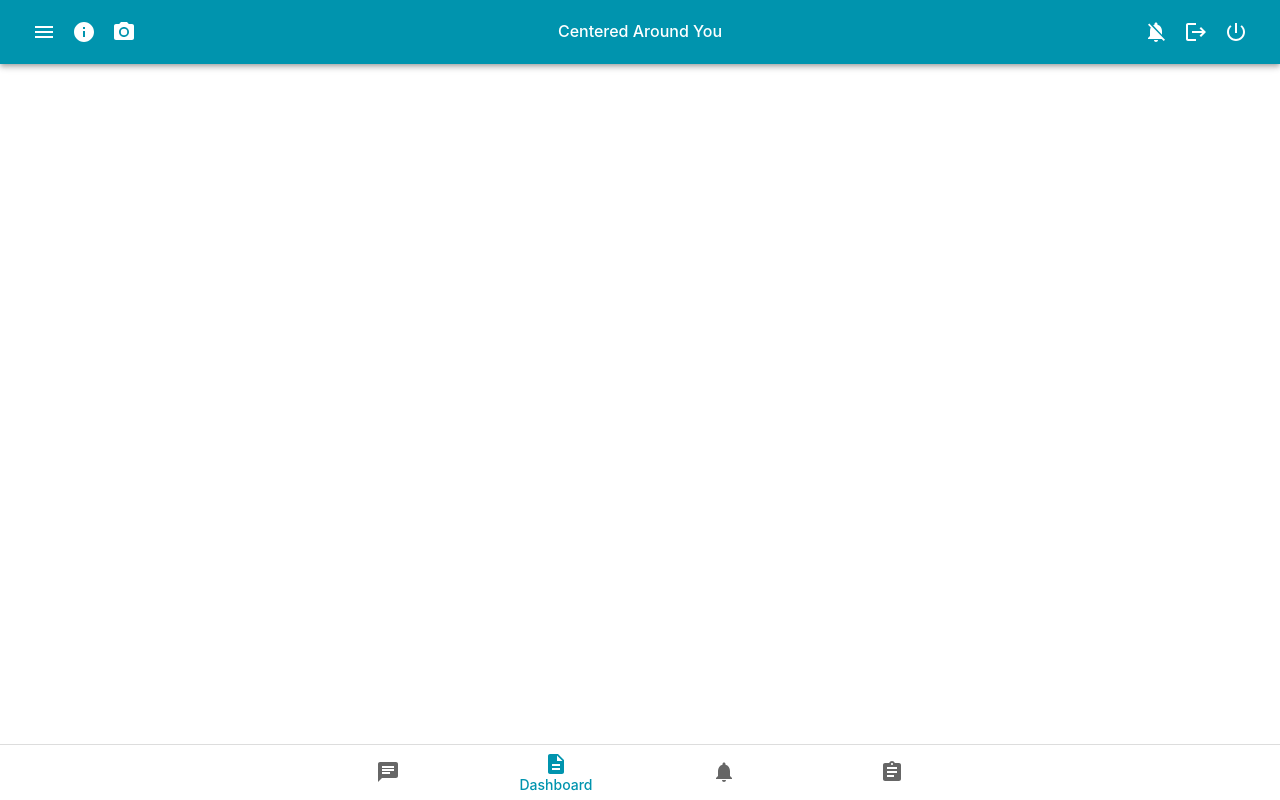
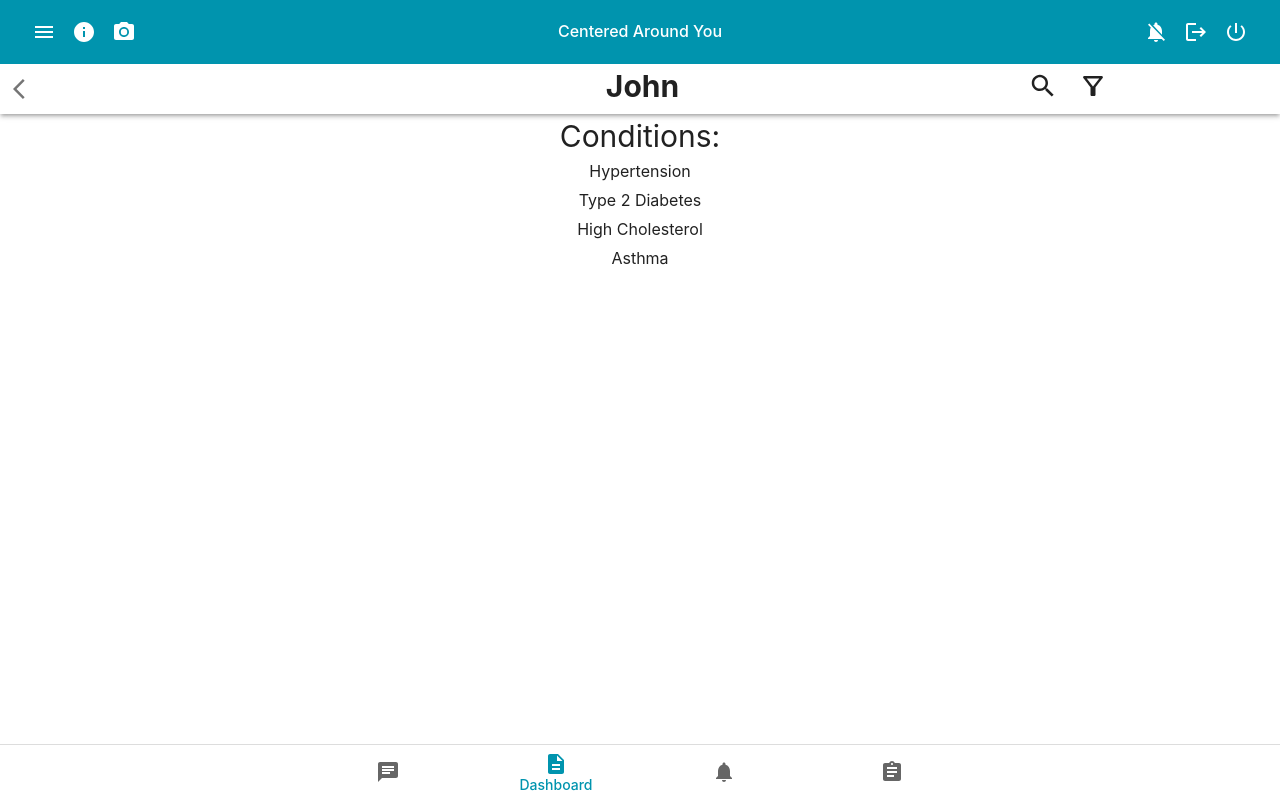
Before and after one commit to KevChen2003/BheemSense, a React (Vite) app in the folder app/: page /patient/1/info/conditions in a window 1280 px wide. Built offline with nearby package versions, Linux system fonts and the light colour scheme.

Commit message:
done basic allergies and conditions page from patient info

```diff
--- a/app/public/data/data.json
+++ b/app/public/data/data.json
@@ -6,9 +6,9 @@
             "sex": "Male",
             "DOB": "1956-03-21",
             "ethnicity": "Caucasian",
-            "allergies": ["Penicillin"],
-            "conditions": ["Hypertension", "Type 2 Diabetes"],
-            "pressureInjuryRisk": "Moderate",
+            "allergies": ["Penicillin", "Peanuts", "Dairy", "Shellfish"],
+            "conditions": ["Hypertension", "Type 2 Diabetes", "High Cholesterol", "Asthma"],
+            "pressureInjuryRisk": "Low",
             "treatmentPlan": "",
             "notes": "",
             "nextTurn": 120,
--- a/app/src/App.jsx
+++ b/app/src/App.jsx
@@ -11,6 +11,8 @@ import Dashboard from './pages/Dashboard';
 import Tasks from './pages/Tasks';
 import PatientPage from './pages/PatientPage';
 import PatientInfo from './pages/PatientInfo';
+import Allergies from './pages/Allergies';
+import Conditions from './pages/Conditions';
 
 function App() {
     useEffect(() => {
@@ -31,6 +33,8 @@ function App() {
                             <Route path="/tasks" element={<Tasks />} />
                             <Route path="/patient/:id" element={<PatientPage />} />
                             <Route path="/patient/:id/info" element={<PatientInfo />} />
+                            <Route path="/patient/:id/info/allergies" element={<Allergies />} />
+                            <Route path="/patient/:id/info/conditions" element={<Conditions />} />
                         </Routes>
                     </div>
 
--- /dev/null
+++ b/app/src/pages/Allergies.jsx
@@ -0,0 +1,52 @@
+import React from 'react';
+import { useState, useEffect } from 'react';
+import { useParams } from "react-router-dom";
+import PageTitle from '../components/PageTitle';
+import { Typography } from '@mui/material';
+
+
+function Allergies() {
+
+    const [data, setData] = useState("");
+
+    const { id } = useParams();
+
+    const patientID = parseInt(id, 10);
+
+    useEffect(() => {
+        fetch("/data/data.json")
+        .then((response) => {
+            if (!response.ok) {
+                console.log('error thrown');
+                throw new Error('Failed to fetch data');
+            }
+            return response.json();
+        })
+        .then((data) => {
+            setData(data);
+        })
+    }, []);
+
+    // Guard: while data is loading, show a loading message
+    if (!data || !data.patients || !data.patients[patientID - 1]) {
+        return <Typography variant="h6" sx={{ padding: 2 }}>Loading patient data...</Typography>;
+    }
+
+    const patient = data.patients[patientID - 1];
+
+    return (
+        <>
+            <PageTitle title={patient.name}/>
+            <Typography sx={{ fontSize: '30px' }}>Allergies:</Typography>
+            {patient.allergies.length === 0 ? (
+                <Typography>No allergies</Typography>
+            ) : (
+                patient.allergies.map((allergy, index) => (
+                    <Typography key={index} sx={{ marginBottom: '5px' }}>{allergy}</Typography>
+                ))
+            )}
+        </>
+    );
+};
+
+export default Allergies;
--- /dev/null
+++ b/app/src/pages/Conditions.jsx
@@ -0,0 +1,52 @@
+import React from 'react';
+import { useState, useEffect } from 'react';
+import { useParams } from "react-router-dom";
+import PageTitle from '../components/PageTitle';
+import { Typography } from '@mui/material';
+
+
+function Conditions() {
+
+    const [data, setData] = useState("");
+
+    const { id } = useParams();
+
+    const patientID = parseInt(id, 10);
+
+    useEffect(() => {
+        fetch("/data/data.json")
+        .then((response) => {
+            if (!response.ok) {
+                console.log('error thrown');
+                throw new Error('Failed to fetch data');
+            }
+            return response.json();
+        })
+        .then((data) => {
+            setData(data);
+        })
+    }, []);
+
+    // Guard: while data is loading, show a loading message
+    if (!data || !data.patients || !data.patients[patientID - 1]) {
+        return <Typography variant="h6" sx={{ padding: 2 }}>Loading patient data...</Typography>;
+    }
+
+    const patient = data.patients[patientID - 1];
+
+    return (
+        <>
+            <PageTitle title={patient.name}/>
+            <Typography sx={{ fontSize: '30px' }}>Conditions:</Typography>
+            {patient.conditions.length === 0 ? (
+                <Typography>No Conditions</Typography>
+            ) : (
+                patient.conditions.map((allergy, index) => (
+                    <Typography key={index} sx={{ marginBottom: '5px' }}>{allergy}</Typography>
+                ))
+            )}
+        </>
+    );
+};
+
+export default Conditions;
--- a/app/src/pages/PatientInfo.jsx
+++ b/app/src/pages/PatientInfo.jsx
@@ -85,6 +85,7 @@ function PatientInfo() {
                                     marginLeft: 'auto', // Push to right side of grid cell
                                     gap: '5px'
                                 }}
+                                onClick={() => {navigate(`/patient/${patientID}/info/allergies`)}}
                         >
                             <Typography sx={{color: '#9F9F9F'}}>{patient.allergies.length === 0 ? 'None' : 'View Allergies'}</Typography>
                             <ArrowForwardIos sx={{fontSize: '14px'}}/>
@@ -102,6 +103,7 @@ function PatientInfo() {
                                     marginLeft: 'auto', // Push to right side of grid cell
                                     gap: '5px'
                                 }}
+                                onClick={() => {navigate(`/patient/${patientID}/info/conditions`)}}
                         >
                             <Typography sx={{color: '#9F9F9F'}}>{patient.conditions.length === 0 ? 'None' : 'View Conditions'}</Typography>
                             <ArrowForwardIos sx={{fontSize: '14px'}}/>
--- a/app/src/pages/PatientPage.jsx
+++ b/app/src/pages/PatientPage.jsx
@@ -37,24 +37,6 @@ function PatientPage() {
     }
 
     const patient = data.patients[patientID - 1];
-
-    function getAge() {
-        const dob = new Date(patient.DOB);
-        const today = new Date();
-
-        let age = today.getFullYear() - dob.getFullYear();
-
-        // Check if birthday has occurred yet this year
-        const hasHadBirthdayThisYear =
-            today.getMonth() > dob.getMonth() ||
-            (today.getMonth() === dob.getMonth() && today.getDate() >= dob.getDate());
-
-        if (!hasHadBirthdayThisYear) {
-            age--;
-        }
-
-        return age;
-    }
 
     return (
         <>
```
